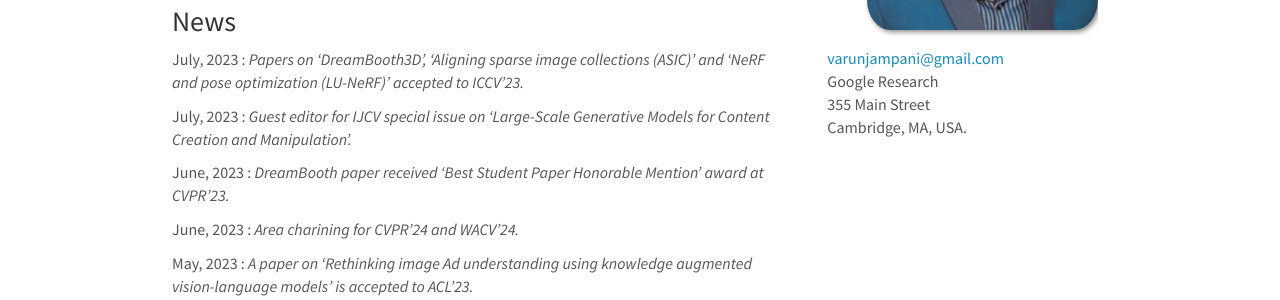
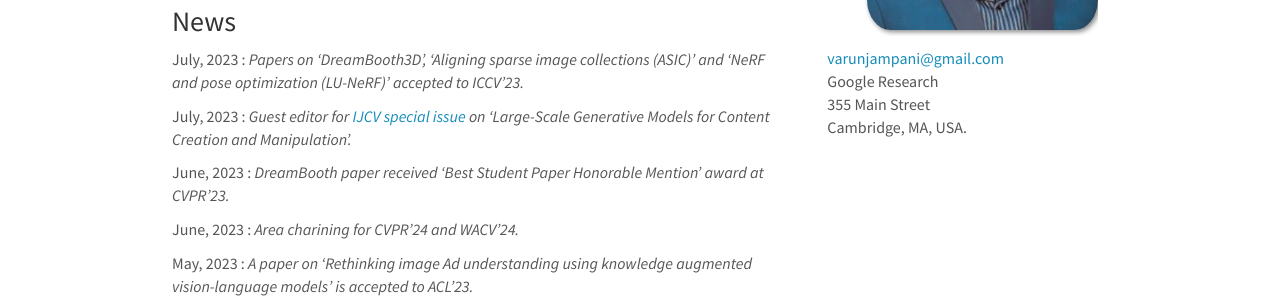
Before and after one commit to varunjampani/varunjampani.github.io, a Jekyll site: the page built from _pages/home.md, in a window 1280 px wide and 900 px high. Shown: the part 359-659 px from the top of the window. Built offline with Jekyll 4.4.1, drawn with Linux system fonts in a browser that asks for light colours; nearby versions of some CDN libraries.

Commit message:
Update news.yml

```diff
--- a/_data/news.yml
+++ b/_data/news.yml
@@ -2,7 +2,7 @@
   headline: Papers on 'DreamBooth3D', 'Aligning sparse image collections (ASIC)' and 'NeRF and pose optimization (LU-NeRF)' accepted to ICCV'23.
 
 - date: July, 2023
-  headline: Guest editor for IJCV special issue on 'Large-Scale Generative Models for Content Creation and Manipulation'.
+  headline: Guest editor for <a href="https://www.springer.com/journal/11263/updates/25868054"> IJCV special issue </a> on 'Large-Scale Generative Models for Content Creation and Manipulation'.
 
 - date: June, 2023
   headline: DreamBooth paper received 'Best Student Paper Honorable Mention' award at CVPR'23.
```
